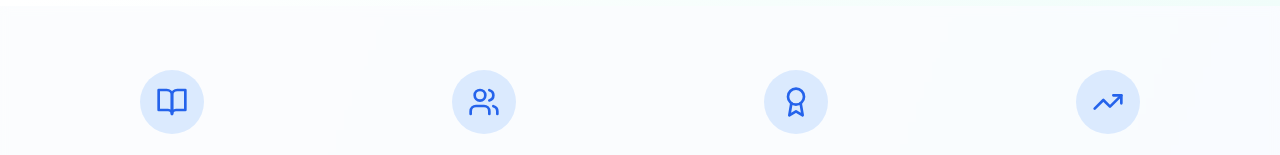
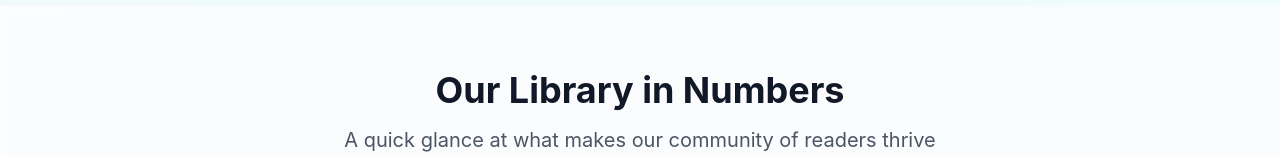
Before and after one commit to farad-alam/Library-Management-Web-App, a React (Vite) app: page / in a window 1280 px wide. Shown: the part 638-793 px from the top of the page. Built offline with nearby package versions, Linux system fonts and the light colour scheme; no server answers.

Commit message:
section title chnaged

```diff
--- a/src/pages/Home.jsx
+++ b/src/pages/Home.jsx
@@ -54,7 +54,7 @@ const Home = () => {
     <div className="min-h-screen">
       {/* Hero Banner/Slider */}
       <section className="relative pt-16 pb-20 overflow-hidden">
-        <div className="absolute inset-0 bg-gradient-to-br from-primary-50 via-white to-secondary-50" />
+        <div className="absolute inset-0 bg-gradient-to-br from-primary-50  to-secondary-50" />
         <div className="relative max-w-7xl mx-auto px-4 sm:px-6 lg:px-8">
           <Swiper
             modules={[Navigation, Pagination, Autoplay]}
@@ -209,6 +209,19 @@ const Home = () => {
       {/* Stats Section */}
       <section className="py-16 bg-white/50 backdrop-blur-sm">
         <div className="max-w-7xl mx-auto px-4 sm:px-6 lg:px-8">
+          <motion.div
+            initial={{ opacity: 0, y: 30 }}
+            whileInView={{ opacity: 1, y: 0 }}
+            transition={{ duration: 0.8 }}
+            className="text-center mb-16"
+          >
+            <h2 className="text-4xl font-bold text-gray-900 mb-4">
+              Our Library in Numbers
+            </h2>
+            <p className="text-xl text-gray-600 max-w-3xl mx-auto">
+              A quick glance at what makes our community of readers thrive
+            </p>
+          </motion.div>
           <div className="grid grid-cols-2 lg:grid-cols-4 gap-8">
             {stats.map((stat, index) => (
               <motion.div
```
